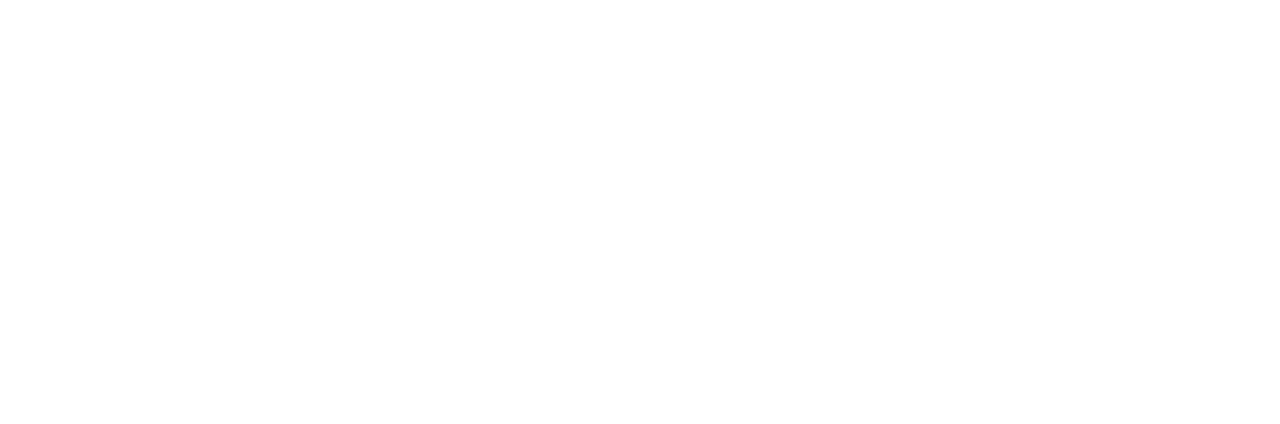
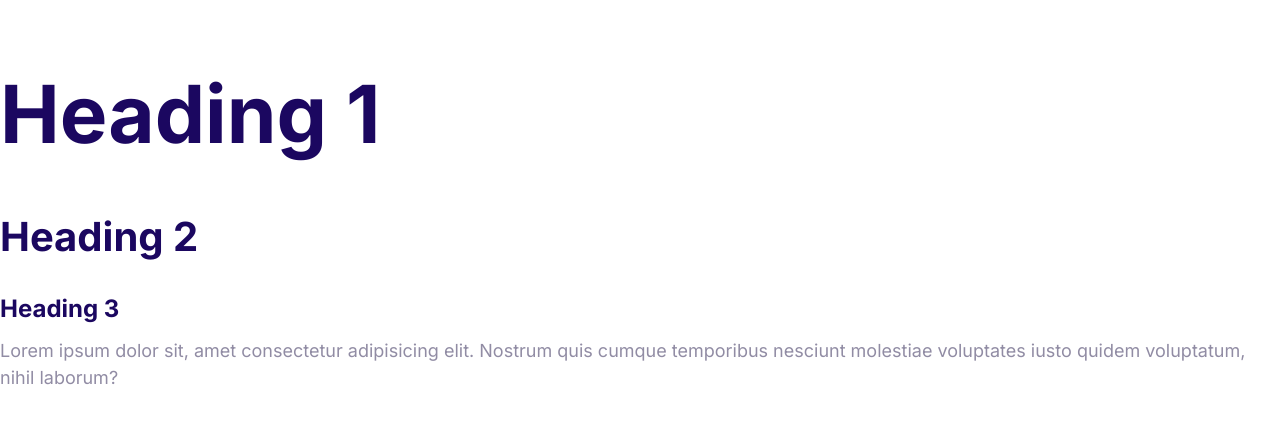
Before and after one commit to paresh-agrawal/Cloud-Hosting, a plain HTML site: page index.html in a window 1280 px wide. Drawn offline with Linux system fonts and the light colour scheme.

Commit message:
Design the styles for fonts

```diff
--- a/css/styles.css
+++ b/css/styles.css
@@ -5,3 +5,55 @@
   --color-headings: #1b0760;
   --color-body: #918ca4;
 }
+
+html {
+  font-size: 62.5%;
+}
+
+body {
+  font-family: "Inter", Arial, Helvetica, sans-serif;
+  color: var(--color-body);
+  font-size: 2.4rem;
+  line-height: 1.5;
+}
+
+h1,
+h2,
+h3 {
+  color: var(--color-headings);
+  margin-bottom: 1rem;
+}
+
+h1 {
+  font-size: 7rem;
+}
+
+h2 {
+  font-size: 4rem;
+}
+
+h3 {
+  font-size: 3rem;
+}
+
+p {
+  margin-top: 0;
+}
+
+@media screen and (min-width: 1024px) {
+  body {
+    font-size: 1.8rem;
+  }
+
+  h1 {
+    font-size: 8rem;
+  }
+
+  h2 {
+    font-size: 4rem;
+  }
+
+  h3 {
+    font-size: 2.4rem;
+  }
+}
--- a/index.html
+++ b/index.html
@@ -7,6 +7,21 @@
     <title>Cloud Hosting</title>
     <link rel="stylesheet" href="css/normalize.css" />
     <link rel="stylesheet" href="css/styles.css" />
+    <link rel="preconnect" href="https://fonts.googleapis.com" />
+    <link rel="preconnect" href="https://fonts.gstatic.com" crossorigin />
+    <link
+      href="https://fonts.googleapis.com/css2?family=Inter:wght@400;700&display=swap"
+      rel="stylesheet"
+    />
   </head>
-  <body></body>
+  <body>
+    <h1>Heading 1</h1>
+    <h2>Heading 2</h2>
+    <h3>Heading 3</h3>
+    <p>
+      Lorem ipsum dolor sit, amet consectetur adipisicing elit. Nostrum quis
+      cumque temporibus nesciunt molestiae voluptates iusto quidem voluptatum,
+      nihil laborum?
+    </p>
+  </body>
 </html>
```
